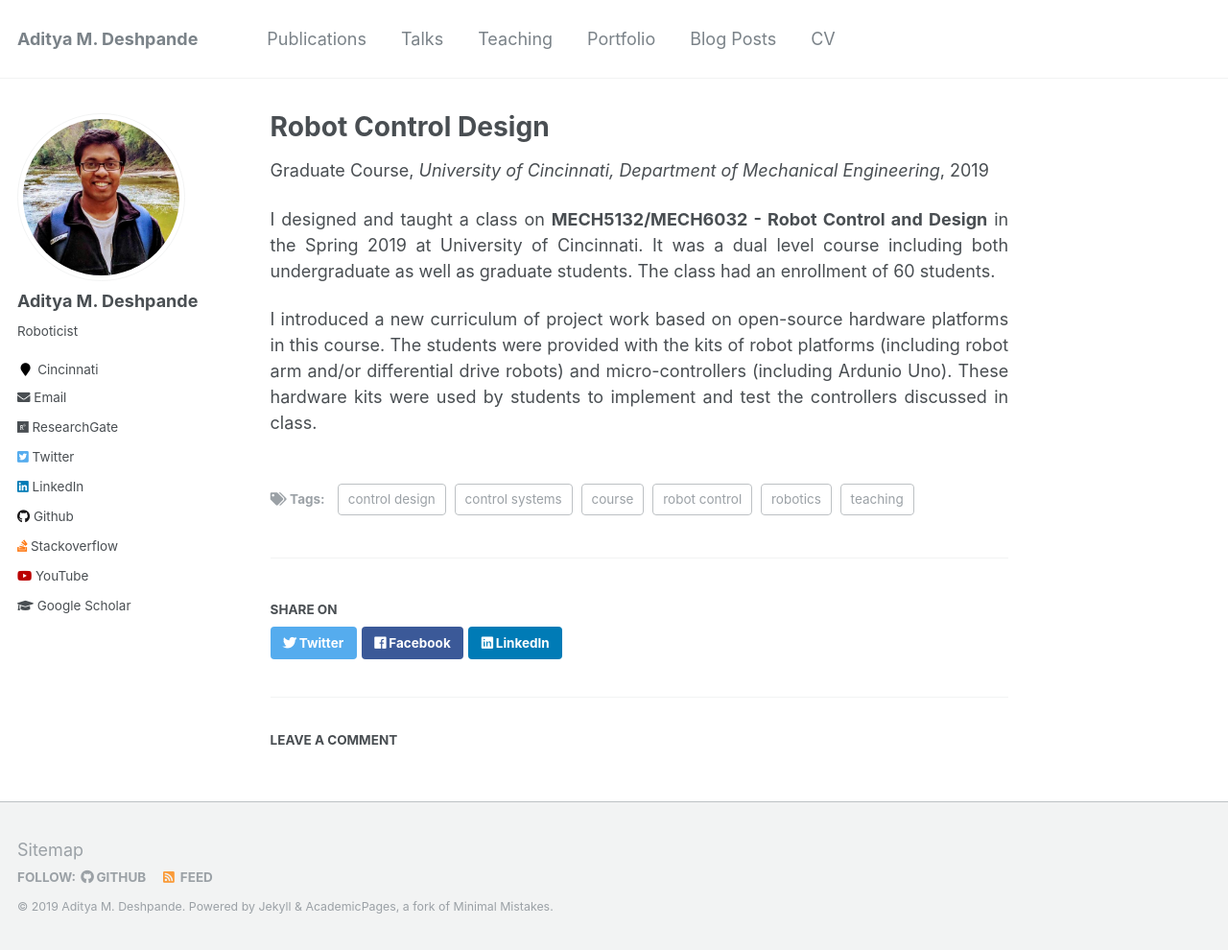
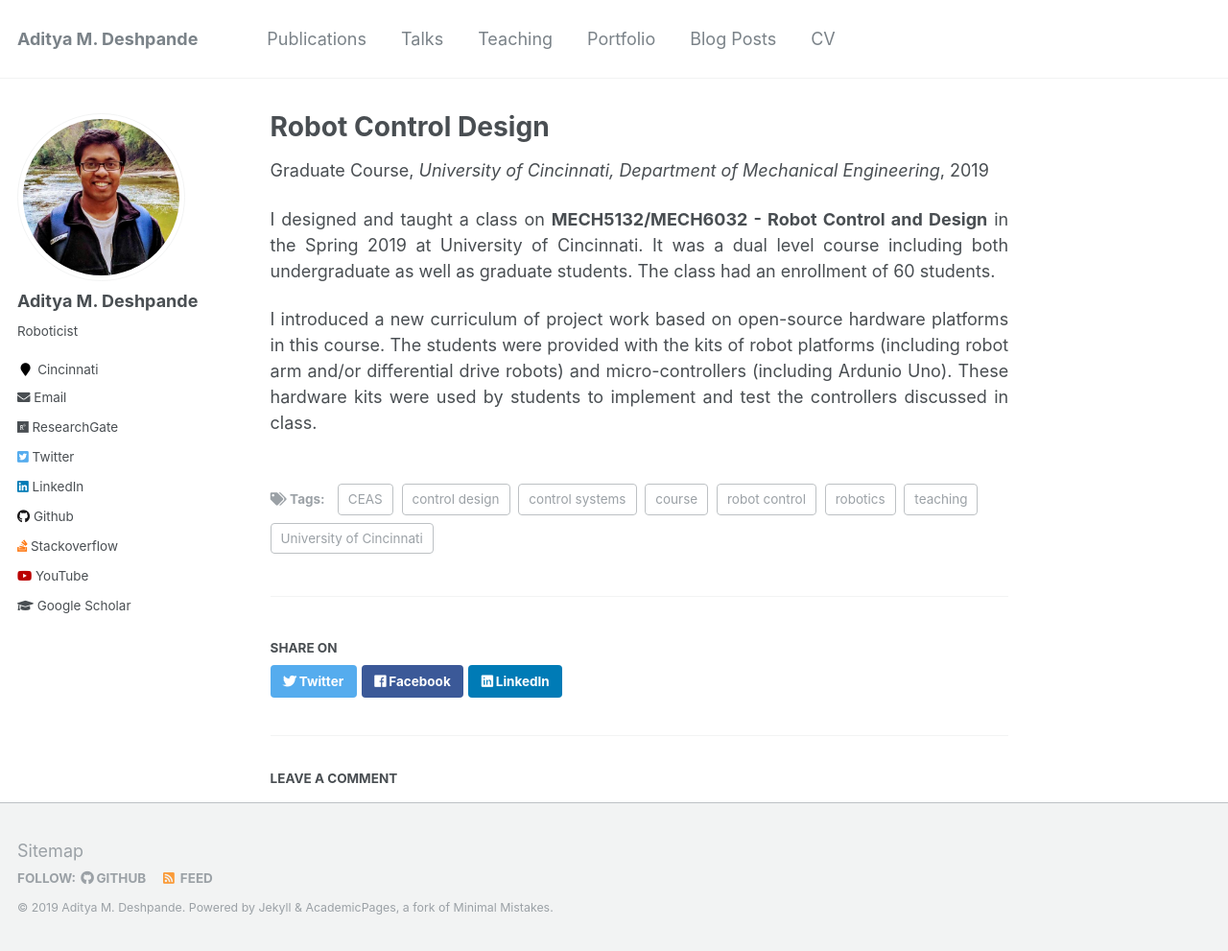
Before and after one commit to adipandas/adipandas.github.io, a Jekyll site: the page built from _teaching/2019-01-14-spring-teaching-1.md, in a window 1280 px wide and 991 px high. Shown: the whole window at 96% size. Built offline with Jekyll 4.4.1, drawn with Linux system fonts in a browser that asks for light colours; comment, search, counter and statistics services are not loaded.

Commit message:
Update 2019-01-14-spring-teaching-1.md

```diff
--- a/_teaching/2019-01-14-spring-teaching-1.md
+++ b/_teaching/2019-01-14-spring-teaching-1.md
@@ -13,6 +13,8 @@ tags:
   - control design
   - robot control
   - control systems
+  - University of Cincinnati
+  - CEAS
 ---
 
 I designed and taught a class on <b>MECH5132/MECH6032 - Robot Control and Design</b> in the Spring 2019 at University of Cincinnati. It was a dual level course including both undergraduate as well as graduate students. The class had an enrollment of 60 students.
```
